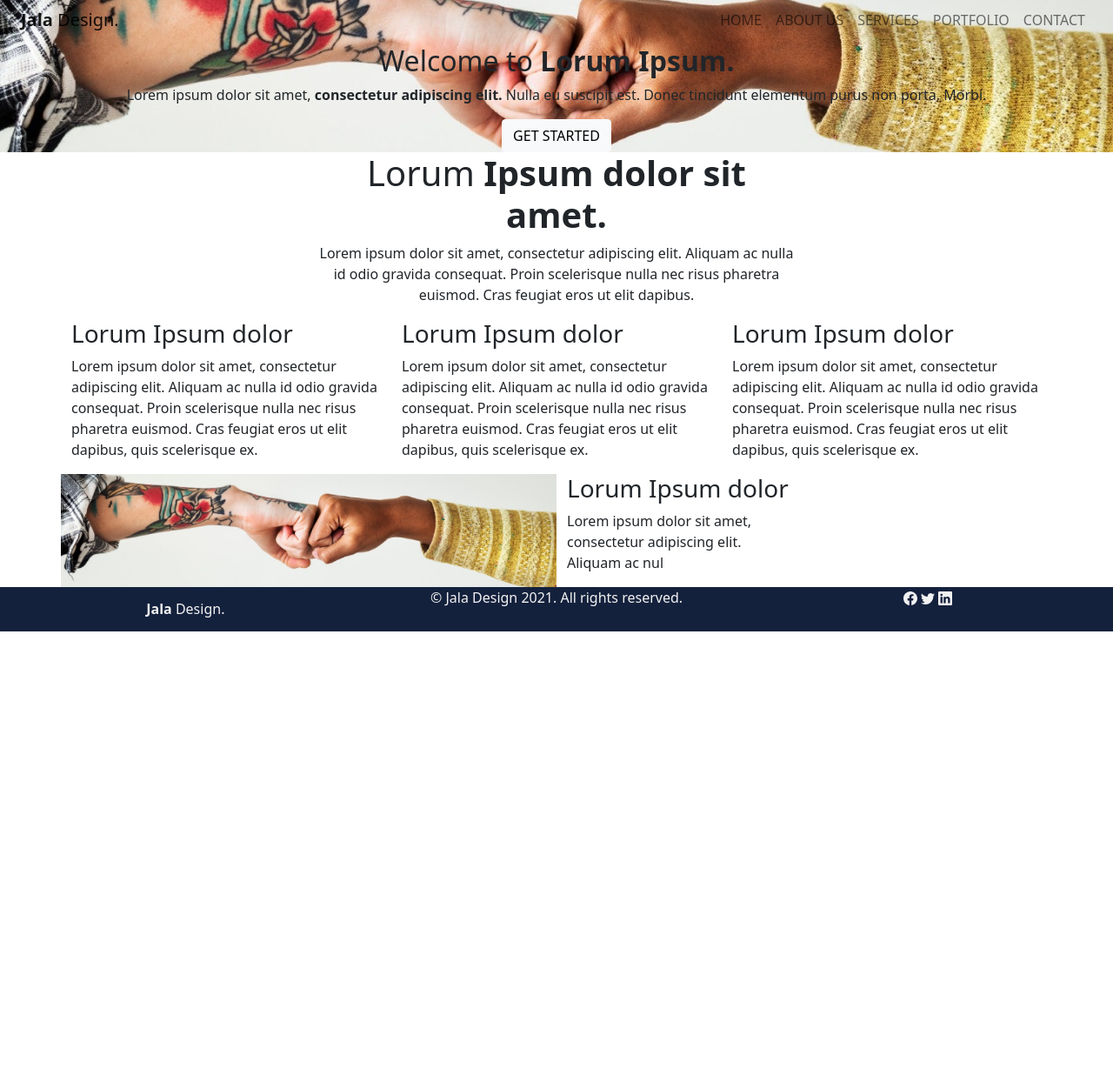
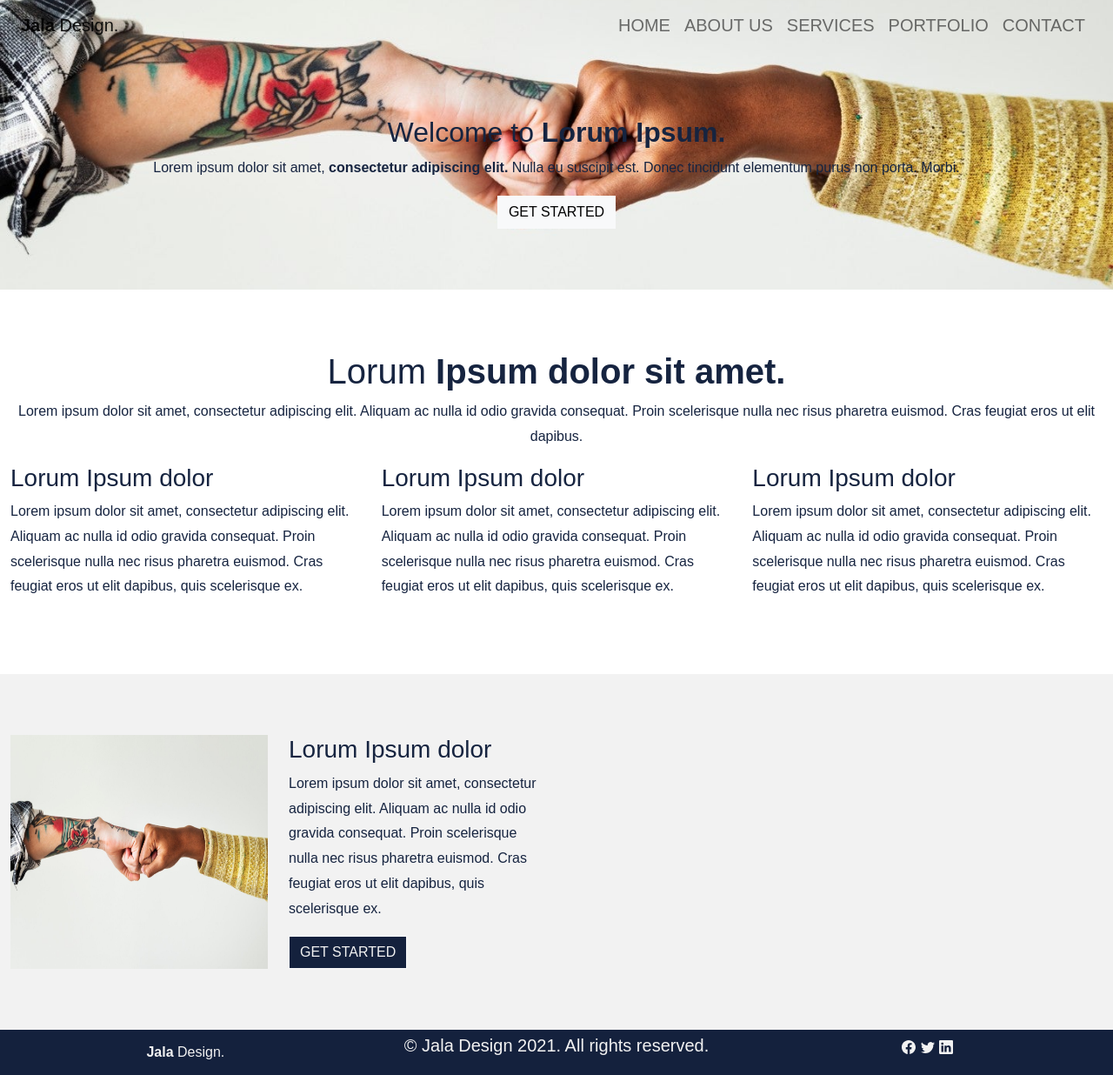
Before and after one commit to irenekmac/Jala-Design-Test-Project, a plain HTML site: page index.html in a window 1280 px wide. Shown: the part 5-1241 px from the top of the page at 87% size. Before the commit the page ends 800 px from the top, so only its background shows below. Drawn offline with nearby package versions, Linux system fonts and the light colour scheme.

Commit message:
added css style tag in HTML file and edited padding in all containers

```diff
--- a/index.html
+++ b/index.html
@@ -16,19 +16,60 @@
   <title>Jala Design.</title>
 
   <meta name="description" content="">
+  <style>
+  * {
+    margin: 0;
+    padding: 0;
+  }
+
+  body {
+    font: 20px Montserrat, sans-serif;
+    line-height: 1.8;
+    color: #162440;
+  }
+  p {font-size: 16px;}
+  .margin {margin-bottom: 45px;}
+  .bg-1 {
+    color: #162440;
+    padding-top: 70px;
+    padding-bottom: 70px;
+  }
+  .bg-2 {
+    padding-top: 70px;
+    padding-bottom: 70px;
+  }
+  .bg-3 {
+    background-color: #F2F2F2; /* White */
+    padding-top: 70px;
+    padding-bottom: 70px;
+  }
+
+  /* .navbar {
+    padding-top: 15px;
+    padding-bottom: 15px;
+    border: 0;
+    border-radius: 0;
+    margin-bottom: 0;
+    font-size: 12px;
+    letter-spacing: 5px;
+  } */
+  .navbar-nav  li a:hover {
+    color: #1abc9c !important;
+  }
+  </style>
   <link rel="stylesheet" href="css/style.css">
 </head>
 
 <body>
 
-  <div class="container-fluid" style="background-image: url('images/fistbump.jpeg'); background-repeat: no-repeat; background-size: cover; background-position: center center;">
+  <div class="container-fluid" style="background-image: url('images/fistbump.jpeg'); background-color: rgba(0, 0, 255, 0.8); background-repeat: no-repeat; background-size: cover; background-position: center center;">
   <header>
 
       <!-- NAVBAR -->
       <nav class="navbar navbar-expand-lg navbar-light bg-light bg-transparent">
         <div class="container-fluid">
           <a class="navbar-brand" href="#"><b>Jala</b> Design.</a>
-          <button class="navbar-toggler" type="button" data-bs-toggle="collapse" data-bs-target="#navbarNav" aria-controls="navbarNav" aria-expanded="false" aria-label="Toggle navigation">
+          <button class="navbar-toggler" type="button" href="#" data-bs-toggle="collapse" data-bs-target="#navbarNav" aria-controls="navbarNav" aria-expanded="false" aria-label="Toggle navigation">
             <span class="navbar-toggler-icon"></span>
           </button>
           <div class="collapse navbar-collapse" id="navbarNav">
@@ -58,13 +99,16 @@
     <body>
 
     <!-- First Section -->
-    <div class="image-page bg-transparent">
-      <h2 class="text-center">Welcome to <strong>Lorum Ipsum.</strong> </h2>
-      <p class="text-center">Lorem ipsum dolor sit amet, <strong>consectetur adipiscing elit.</strong> Nulla eu suscipit est. Donec tincidunt elementum purus non porta. Morbi.</p>
+    <div class="container bg-1">
+      <div class="image-page bg-transparent">
+        <h2 class="text-center">Welcome to <strong>Lorum Ipsum.</strong> </h2>
+        <p class="text-center">Lorem ipsum dolor sit amet, <strong>consectetur adipiscing elit.</strong> Nulla eu suscipit est. Donec tincidunt elementum purus non porta. Morbi.</p>
 
-      <div class="text-center">
-        <a type="button" class="btn btn-primary btn-light" href="#" role="button">GET STARTED</a>
+        <div class="text-center">
+          <a type="button" class="btn btn-primary btn-light" style="border-radius:0;" href="#" role="button">GET STARTED</a>
+        </div>
       </div>
+
     </div>
 
   </div> <!--image container -->
@@ -72,16 +116,16 @@
 
 
       <!-- Second Section -->
-      <div class="container">
+      <div class="container-fluid bg-2">
         <div class="row">
-          <div class="col">
-          </div>
-           <div class="col-6">
+          <!-- <div class="col">
+          </div> -->
+           <div class="col">
              <h1 class="text-center">Lorum <b>Ipsum dolor sit amet.</b></h1>
              <p class="text-center">Lorem ipsum dolor sit amet, consectetur adipiscing elit. Aliquam ac nulla id odio gravida consequat. Proin scelerisque nulla nec risus pharetra euismod. Cras feugiat eros ut elit dapibus.</p>
           </div>
-          <div class="col">
-          </div>
+          <!-- <div class="col">
+          </div> -->
         </div>
 
         <div class="row">
@@ -102,22 +146,23 @@
     <!-- Second -->
 
     <!-- Third Section -->
-    <!-- Second -->
-    <div class="container">
+    <div class="container-fluid bg-3">
       <div class="row">
-        <div class="col-sm-6" style="background-image: url('images/fistbump.jpeg'); background-repeat: no-repeat; background-size: cover; background-position: center center;">
+        <div class="col-sm-3" style="background-repeat: no-repeat; background-size: cover; background-position: center center;">
+          <img src="images/fistbump.jpeg" alt="fistbump" class="img-fluid" style="height: 100%; width: 100%; background-position: center center;">
 
         </div>
         <div class="col-sm-6">
           <div class="row">
             <div class="col-12 col-sm-6">
               <h3>Lorum Ipsum dolor</h3>
-              <p>Lorem ipsum dolor sit amet, consectetur adipiscing elit. Aliquam ac nul </p>
+              <p>Lorem ipsum dolor sit amet, consectetur adipiscing elit. Aliquam ac nulla id odio gravida consequat. Proin scelerisque nulla nec risus pharetra euismod. Cras feugiat eros ut elit dapibus, quis scelerisque ex.</p>
+              <a type="button" class="btn btn-primary btn-light" style="border-radius:0; background-color:#14213D; color:#F2F2F2;" href="#" role="button">GET STARTED</a>
             </div>
-          </div>
-        </div>
-      </div>
-    </div>
+          </div> <!-- row for text -->
+        </div> <!-- col-sm-->
+      </div> <!-- row for image -->
+    </div> <!-- container -->
 
 
     <!-- Third -->
```
